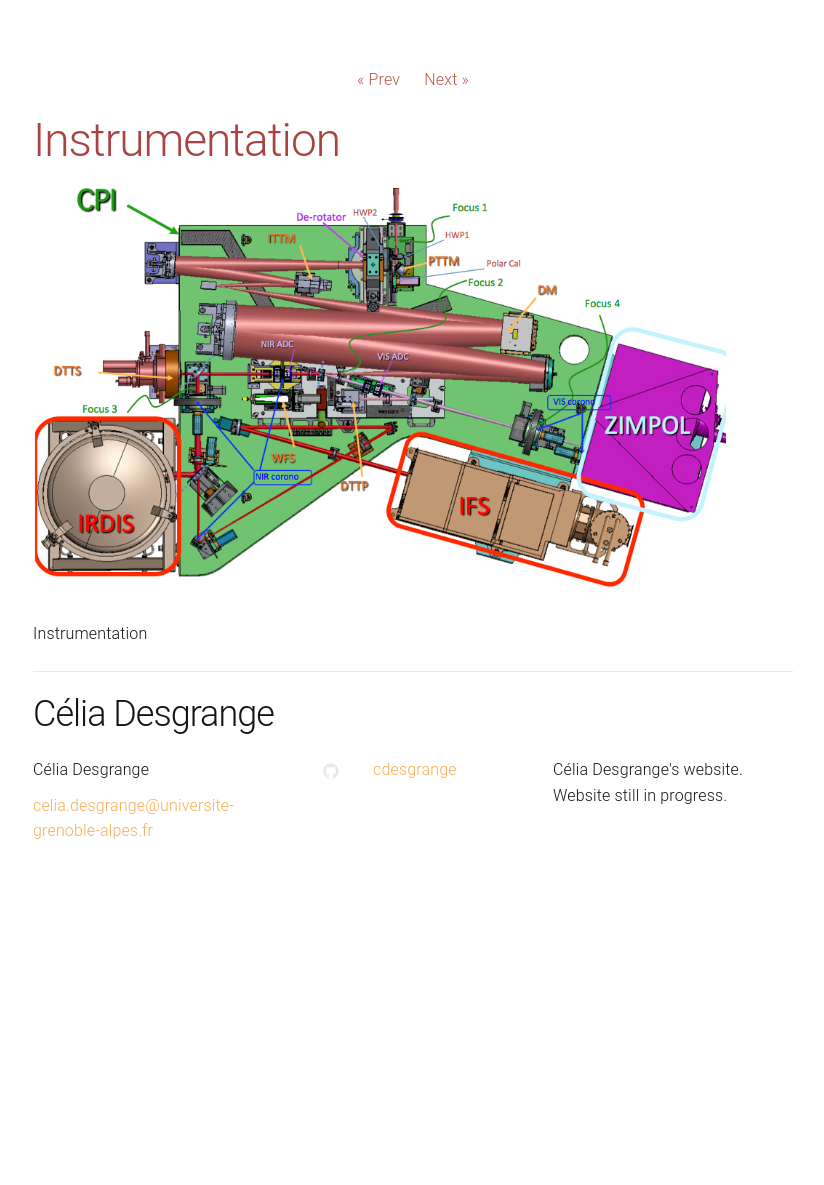
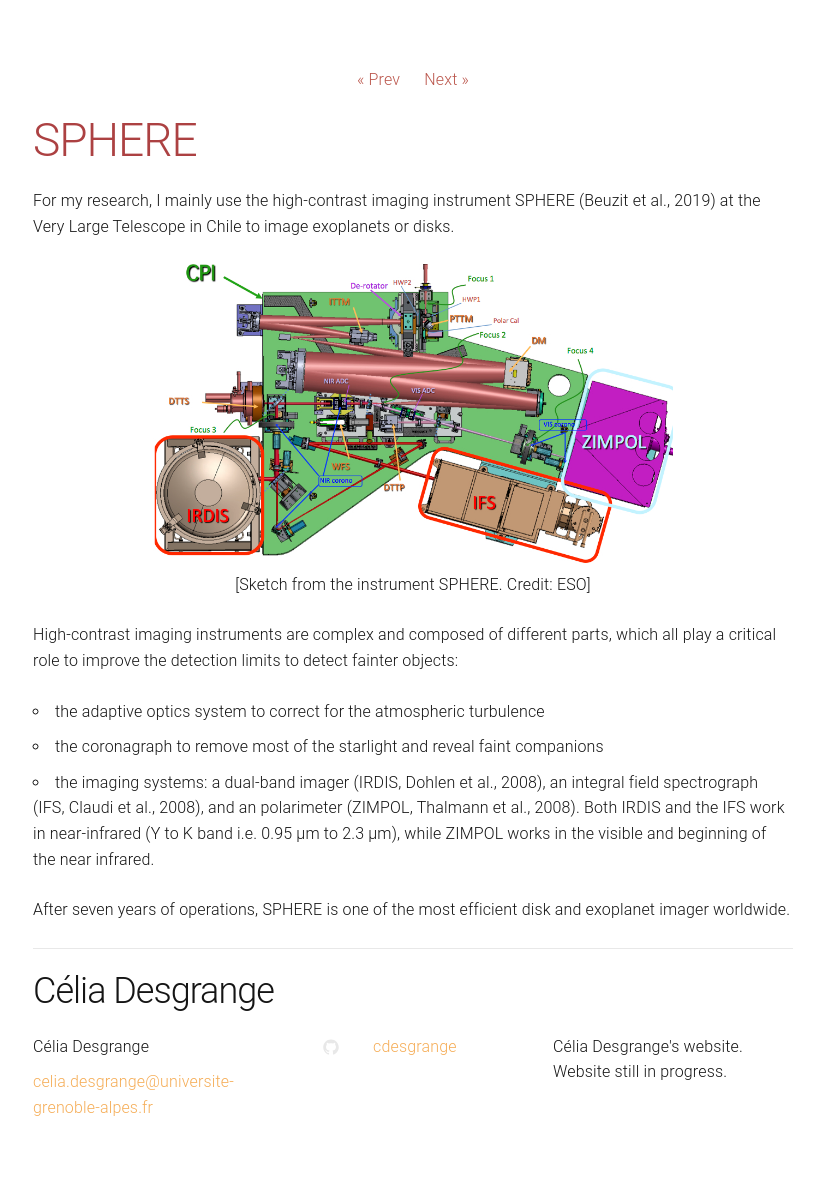
Before and after one commit to cdesgrange/cdesgrange.github.io, a Jekyll site: the page built from _posts/2022-04-22-instrumentation.markdown, in a window 1280 px wide. Shown: the part 199-1384 px from the top of the page, without its empty margins (227-1051 px from the left). Built offline with Jekyll 4.4.1, drawn with Linux system fonts in a browser that asks for light colours; before the commit the page ends 1108 px from its top, so only the background shows below that.

Commit message:
added text

```diff
--- a/_posts/2022-04-22-instrumentation.markdown
+++ b/_posts/2022-04-22-instrumentation.markdown
@@ -1,10 +1,24 @@
 ---
 layout: post
-title: Instrumentation
+title: SPHERE
 date: 2022-04-20 22:00:00
 preview: fig/sphere.jpeg
 ---
 
-<img src="/fig/sphere.jpeg" height=400>
+For my research, I mainly use the high-contrast imaging instrument SPHERE (Beuzit et al., 2019) at the Very Large Telescope in Chile to image exoplanets or disks.
 
-Instrumentation
+<p align="center">
+<img src="/fig/sphere.jpeg" height=300>
+<br>
+[Sketch from the instrument SPHERE. Credit: ESO]
+<br>
+</p>
+
+High-contrast imaging instruments are complex and composed of different parts, which all play a critical role to improve the detection limits to detect fainter objects:
+
+- the adaptive optics system to correct for the atmospheric turbulence
+- the coronagraph to remove most of the starlight and reveal faint companions
+- the imaging systems: a dual-band imager (IRDIS, Dohlen et al., 2008), an integral field spectrograph (IFS, Claudi et al., 2008), and an polarimeter (ZIMPOL, Thalmann et al., 2008). Both IRDIS and the IFS work in near-infrared (Y to K band i.e. 0.95 µm to 2.3 µm), while ZIMPOL works in the visible and beginning of the near infrared.
+
+
+After seven years of operations, SPHERE is one of the most efficient disk and exoplanet imager worldwide.
```
